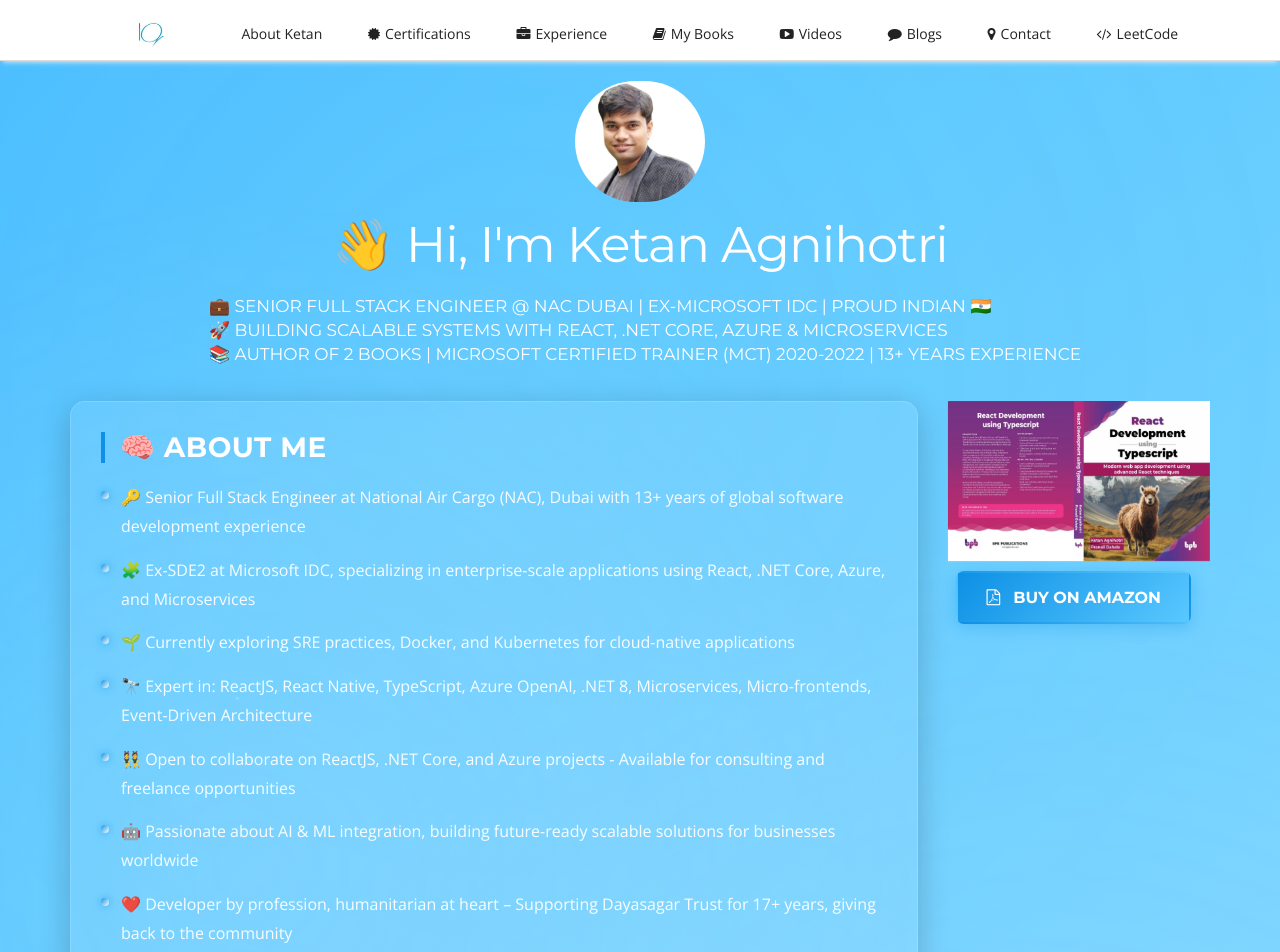
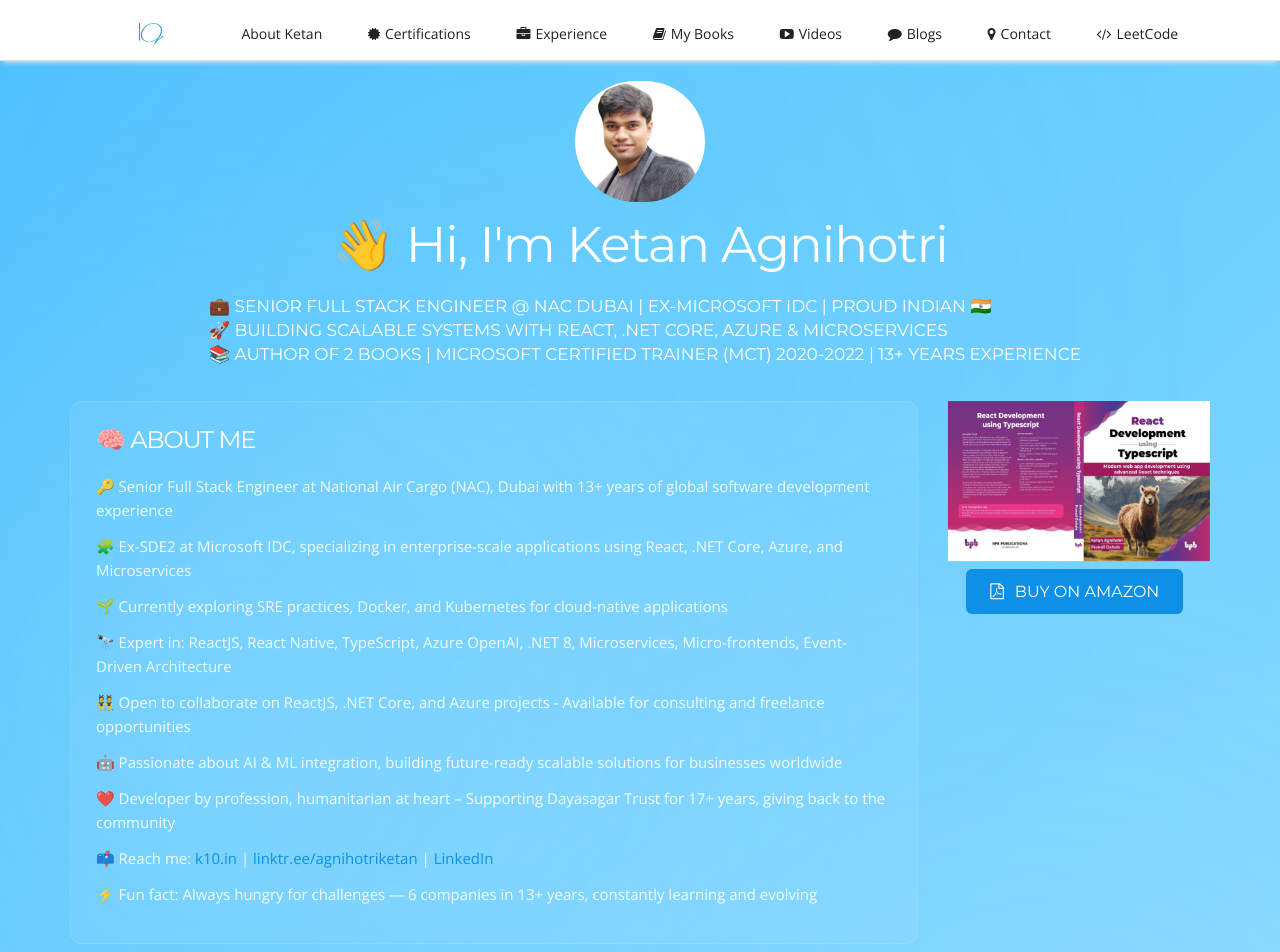
Before and after one commit to agnihotriketan/agnihotriketan.github.io, a plain HTML site: page index.html in a window 1280 px wide. Shown: the top 952 px of the page. Drawn offline with nearby package versions, Linux system fonts and the light colour scheme; a script that the page names is missing.

Commit message:
Update index.html

```diff
--- a/index.html
+++ b/index.html
@@ -611,104 +611,66 @@
         z-index: 1;
       }
 
-      /* Modern About Me Section Styling - Left-aligned, readable, clean */
+      /* Clean & Simple About Me Section */
       .about-me-section {
         text-align: left !important;
-        max-width: 100%;
-        margin: 0 auto;
       }
 
       .about-me-section h2 {
         color: white !important;
-        font-size: 28px !important;
+        font-size: 24px !important;
         margin-bottom: 20px !important;
-        font-weight: 600 !important;
+        font-weight: 500 !important;
         text-align: left !important;
-        border-left: 4px solid #0d90e5;
-        padding-left: 15px;
-        letter-spacing: 0.5px;
       }
 
       .about-me-section p {
-        color: rgba(255, 255, 255, 0.95) !important;
-        font-size: 16px !important;
-        line-height: 1.8 !important;
-        margin-bottom: 15px !important;
+        color: rgba(255, 255, 255, 0.9) !important;
+        font-size: 15px !important;
+        line-height: 1.6 !important;
+        margin-bottom: 12px !important;
         text-align: left !important;
-        padding-left: 20px;
-        position: relative;
-      }
-
-      .about-me-section p::before {
-        content: '';
-        position: absolute;
-        left: 0;
-        top: 8px;
-        width: 8px;
-        height: 8px;
-        background: linear-gradient(135deg, #0d90e5, #ffffff);
-        border-radius: 50%;
-        box-shadow: 0 0 8px rgba(13, 144, 229, 0.6);
       }
 
       .about-me-section a {
         color: #0d90e5 !important;
         text-decoration: none;
-        font-weight: 600;
-        transition: all 0.3s ease;
-        border-bottom: 2px solid transparent;
+        transition: color 0.3s ease;
       }
 
       .about-me-section a:hover {
         color: #ffffff !important;
-        border-bottom: 2px solid #ffffff;
-        text-shadow: 0 0 10px rgba(255, 255, 255, 0.8);
-      }
-
-      /* Card-style container for better readability */
+      }
+
+      /* Simple card styling */
       .about-card {
-        background: rgba(255, 255, 255, 0.08);
-        backdrop-filter: blur(10px);
-        -webkit-backdrop-filter: blur(10px);
-        border-radius: 15px;
-        padding: 30px;
-        border: 1px solid rgba(255, 255, 255, 0.15);
-        box-shadow: 0 8px 32px 0 rgba(0, 0, 0, 0.2);
+        background: rgba(255, 255, 255, 0.05);
+        border-radius: 12px;
+        padding: 25px;
+        border: 1px solid rgba(255, 255, 255, 0.1);
         margin-bottom: 20px;
-        transition: all 0.3s ease;
-      }
-
-      .about-card:hover {
-        transform: translateY(-5px);
-        box-shadow: 0 12px 40px 0 rgba(0, 0, 0, 0.3);
-        border: 1px solid rgba(255, 255, 255, 0.25);
-      }
-
-      /* Button styling with your brand gradient */
+      }
+
+      /* Clean button styling */
       .link {
-        background: linear-gradient(135deg, #0d90e5 0%, #5ac8ff 100%) !important;
+        background: #0d90e5 !important;
         color: white !important;
-        padding: 12px 28px !important;
-        border-radius: 8px !important;
+        padding: 10px 24px !important;
+        border-radius: 6px !important;
         text-decoration: none !important;
         display: inline-block !important;
-        margin: 10px 10px 10px 0 !important;
-        font-weight: 600 !important;
-        transition: all 0.3s ease !important;
-        border: 2px solid transparent !important;
-        box-shadow: 0 4px 15px rgba(13, 144, 229, 0.3) !important;
+        margin: 8px 8px 8px 0 !important;
+        font-weight: 500 !important;
+        transition: all 0.2s ease !important;
       }
 
       .link:hover {
-        background: linear-gradient(135deg, #ffffff 0%, #e0f7ff 100%) !important;
+        background: #ffffff !important;
         color: #0d90e5 !important;
-        transform: translateY(-2px) !important;
-        box-shadow: 0 8px 25px rgba(255, 255, 255, 0.4) !important;
-        border: 2px solid #0d90e5 !important;
       }
 
       .link i {
-        margin-right: 8px;
+        margin-right: 6px;
       }
     </style>
   </head>
```
